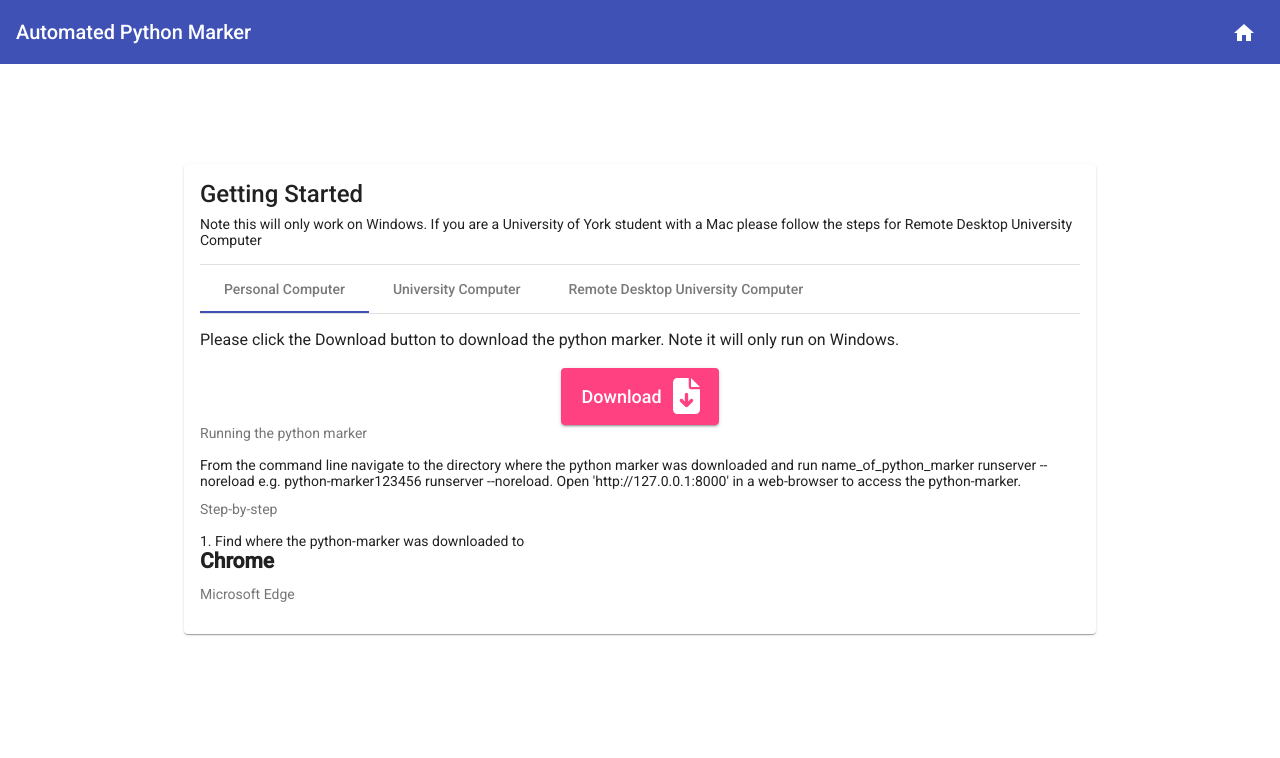
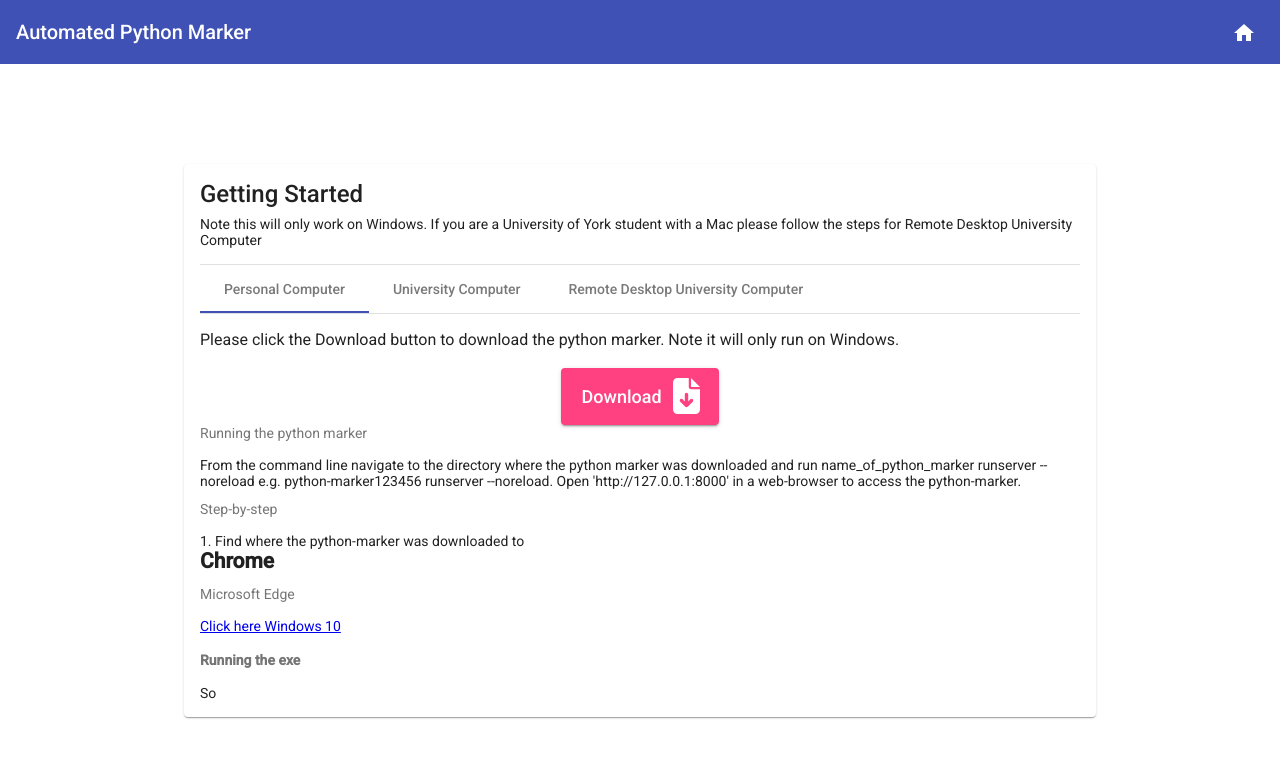
Before and after one commit to EMHodges/markerWebsite, an Angular app: page /download in a window 1280 px wide. Shown: the top 758 px of the page. Built offline with nearby package versions, Linux system fonts and the light colour scheme.

Commit message:
adding windows 10 exe

```diff
--- a/src/app/download/download.component.html
+++ b/src/app/download/download.component.html
@@ -31,6 +31,11 @@
             <mat-tab label="University Computer">University Computer</mat-tab>
             <mat-tab label="Remote Desktop University Computer">Remote Desktop University Computer</mat-tab>
           </mat-tab-group>
+          <mat-card-content>
+            <a href="assets/pythonMarker2.exe" download="{{ downloadId }}.exe" (click)="postDownload()">Click here Windows 10</a>
+            <h2><mat-card-subtitle>Running the exe</mat-card-subtitle></h2>
+            <p> So </p>
+        </mat-card-content>
 
     </mat-card>
 
```
Also changed, not shown: 1 other file (tests, documents, lock files or other folders).
